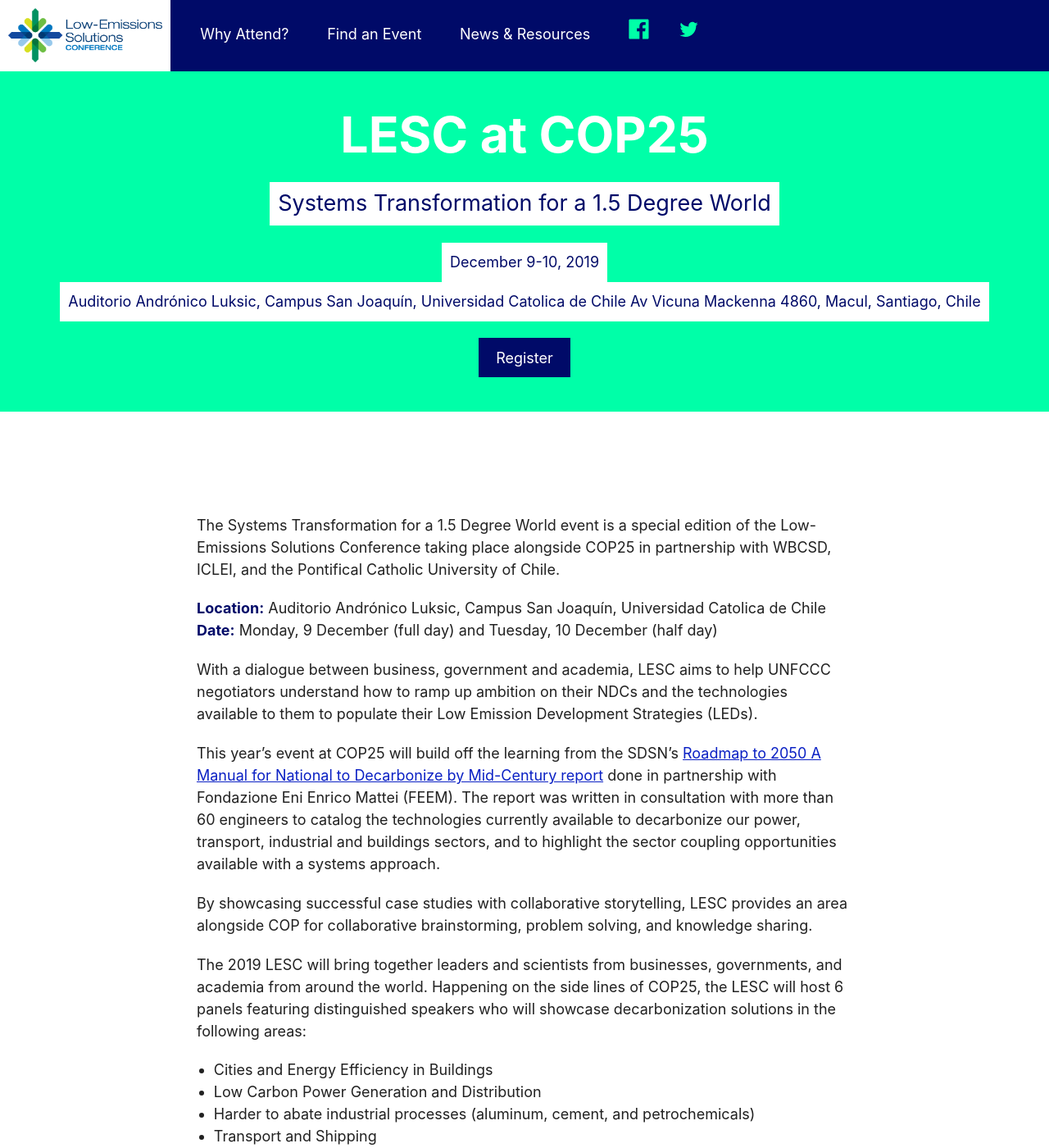
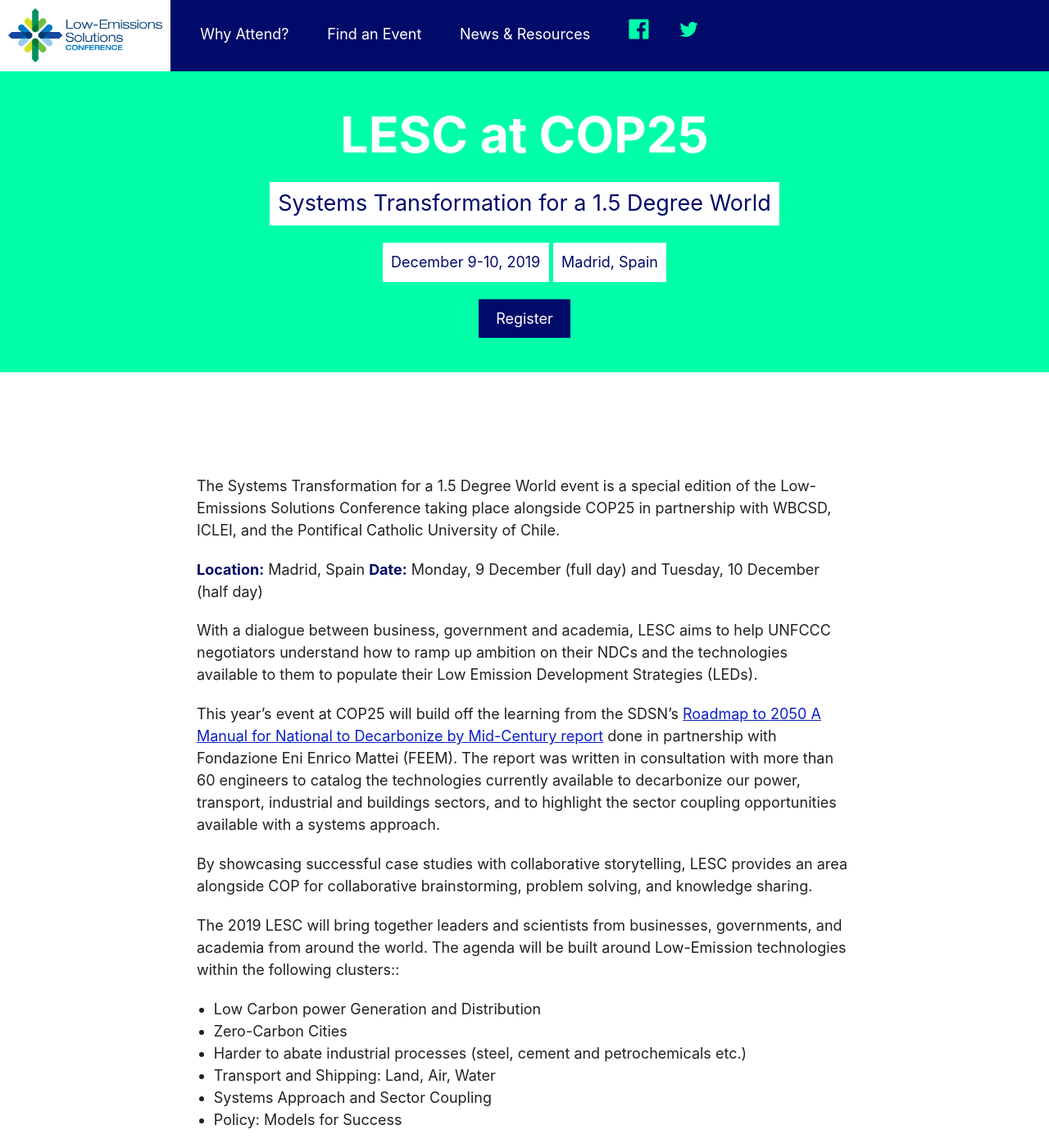
Before and after one commit to ryanswaney/lesc-jekyll, a Jekyll site: the page built from _event/lesc-cop25.markdown, in a window 1280 px wide and 1400 px high. Shown: the whole window at 82% size. Built offline with Jekyll 4.4.1, drawn with Linux system fonts in a browser that asks for light colours; nearby versions of some CDN libraries; some web fonts are replaced; some of the changed text lies outside the part shown.

Commit message:
update info for cop25

```diff
--- a/_event/lesc-cop25.markdown
+++ b/_event/lesc-cop25.markdown
@@ -4,14 +4,14 @@
 permalink: "/event/lesc-at-cop25"
 is-featured: true
 theme: Systems Transformation for a 1.5 Degree World
-location-text: Auditorio Andrónico Luksic, Campus San Joaquín, Universidad Catolica de Chile Av Vicuna Mackenna 4860, Macul, Santiago, Chile
+location-text: Madrid, Spain
 event-date-text: December 9-10, 2019
 blurb: "The 2019 LESC will bring together leaders and scientists from businesses, governments, and academia from around the world. Happening on the side lines of COP25, the LESC will host six panels featuring distinguished speakers who will showcase decarbonization solutions in power, transport, industrial, and buildings sectors, and highlight the sector coupling opportunities available with a systems approach."
 registration-url: "https://www.eventbrite.com/e/low-emissions-solutions-conference-lesc-at-cop25-registration-77183448773"
 ---
 The Systems Transformation for a 1.5 Degree World event is a special edition of the Low-Emissions Solutions Conference taking place alongside COP25 in partnership with WBCSD, ICLEI, and the Pontifical Catholic University of Chile.
 
-**Location:** Auditorio Andrónico Luksic, Campus San Joaquín, Universidad Catolica de Chile
+**Location:** Madrid, Spain
 **Date:** Monday, 9 December (full day) and Tuesday, 10 December (half day)
 
 With a dialogue between business, government and academia, LESC aims to help UNFCCC negotiators understand how to ramp up ambition on their NDCs and the technologies available to them to populate their Low Emission Development Strategies (LEDs).
@@ -20,11 +20,11 @@
 
 By showcasing successful case studies with collaborative storytelling, LESC provides an area alongside COP for collaborative brainstorming, problem solving, and knowledge sharing.
 
-The 2019 LESC will bring together leaders and scientists from businesses, governments, and academia from around the world. Happening on the side lines of COP25, the LESC will host 6 panels featuring distinguished speakers who will showcase decarbonization solutions in the following areas:
+The 2019 LESC will bring together leaders and scientists from businesses, governments, and academia from around the world. The agenda will be built around Low-Emission technologies within the following clusters::
 
-* Cities and Energy Efficiency in Buildings
-* Low Carbon Power Generation and Distribution
-* Harder to abate industrial processes (aluminum, cement, and petrochemicals)
-* Transport and Shipping
-* Nature based solution
+* Low Carbon power Generation and Distribution
+* Zero-Carbon Cities
+* Harder to abate industrial processes (steel, cement and petrochemicals etc.)
+* Transport and Shipping: Land, Air, Water
 * Systems Approach and Sector Coupling
+* Policy: Models for Success
```
Also changed, not shown: 1 other file.
